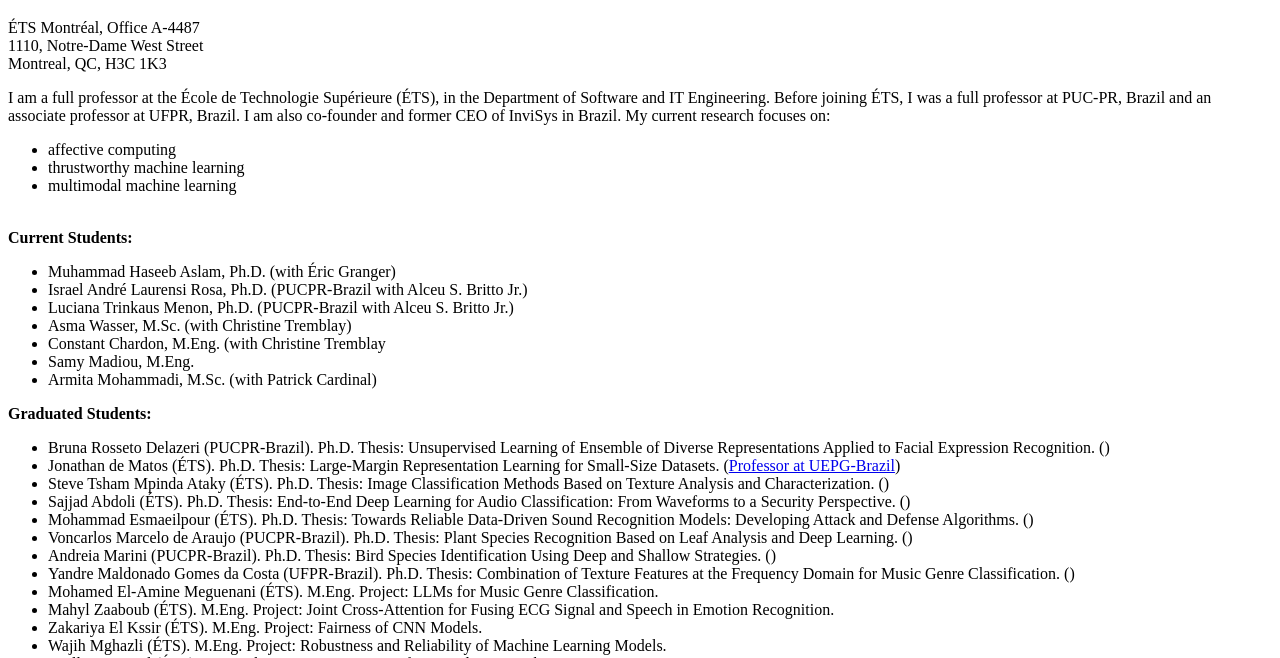
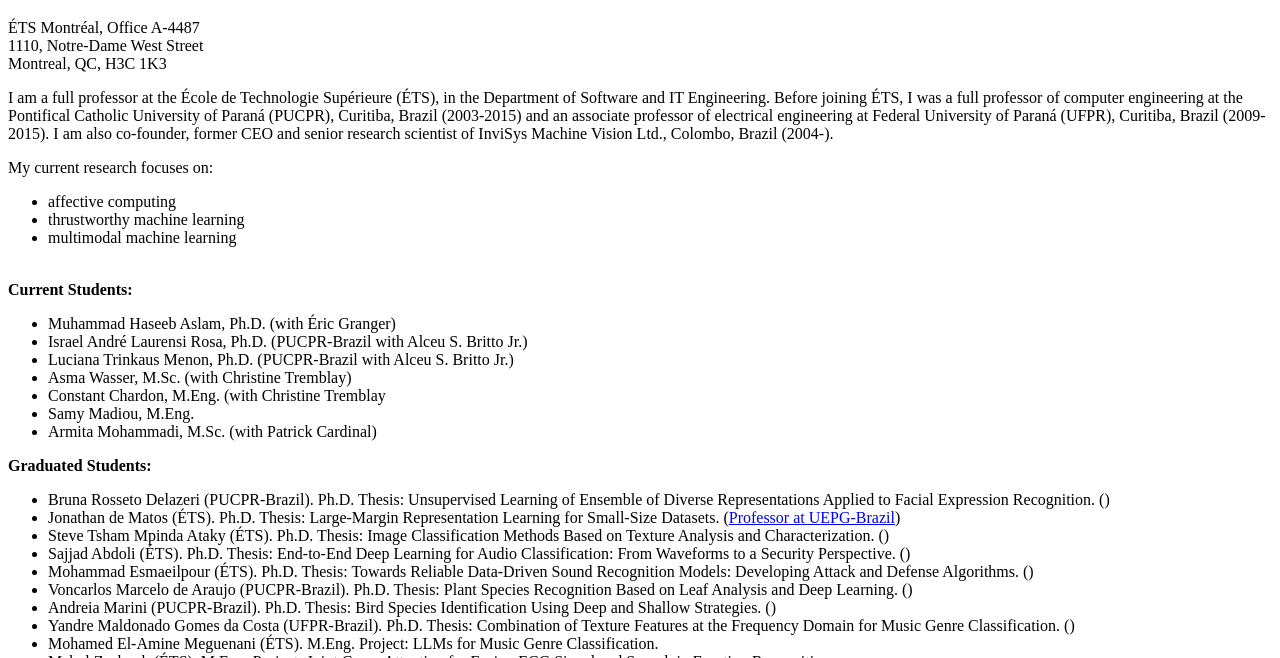
Before and after one commit to alekoe/alekoe.github.io, a plain HTML site: page index.html in a window 1280 px wide. Shown: the part 142-800 px from the top of the page. Drawn offline with Linux system fonts and the light colour scheme.

Commit message:
Update index.html

```diff
--- a/index.html
+++ b/index.html
@@ -40,9 +40,12 @@
           1110, Notre-Dame West Street<br>Montreal, QC, H3C 1K3</p>
       </div>
   </div>
-<p>I am a full professor at the École de Technologie Supérieure (ÉTS), in the Department of Software and IT Engineering. Before joining ÉTS, I was a full professor at PUC-PR, Brazil and an associate professor at UFPR, Brazil.
-I am also co-founder and former CEO of InviSys in Brazil.
-My current research focuses on:</p>
+<p>I am a full professor at the École de Technologie Supérieure (ÉTS), in the Department of Software and IT Engineering. Before joining ÉTS, I was a full professor of
+  computer engineering at the Pontifical Catholic University of Paraná (PUCPR), Curitiba, Brazil (2003-2015) and an associate professor of electrical engineering at Federal University of Paraná (UFPR), Curitiba, Brazil (2009-2015).
+I am also co-founder, former CEO and senior research scientist of InviSys Machine Vision Ltd., Colombo, Brazil (2004-).</p>
+
+
+<p></p>My current research focuses on:</p>
 <ul>
 <li>affective computing </li>
 <li>thrustworthy machine learning</li>
@@ -104,16 +107,6 @@ My current research focuses on:</p>
     <li>Pedro Rodolfo Kalva (PUCPR-Brazil). M.Sc. Thesis: Image Classification Using Combination of Classifiers and Contextual Information.</li>
 </ul>
 
-
-
-
-
-
-
-
-
-
-
 <strong>Prospective students:</strong> please send an email to alessandro dot koerich at etsmtl dot net. Start the subject with [MSc/PhD/Postdoc] followed by topic of interest
   and attach your CV. Due to the high volume of emails from prospective candidates, I can only respond if there is a potential match.</p>
   </article>
```
Lines whose indentation alone changed are shown as unchanged.
